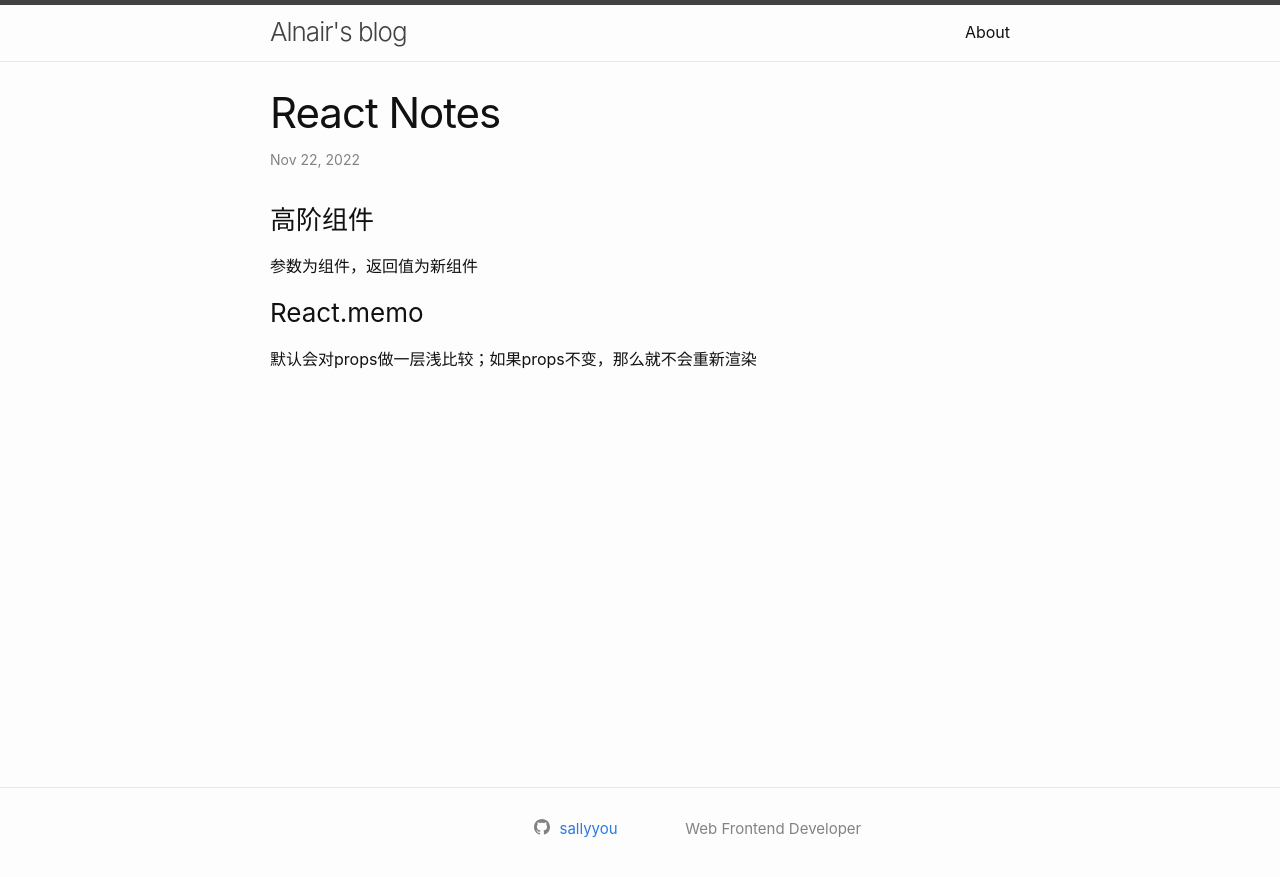
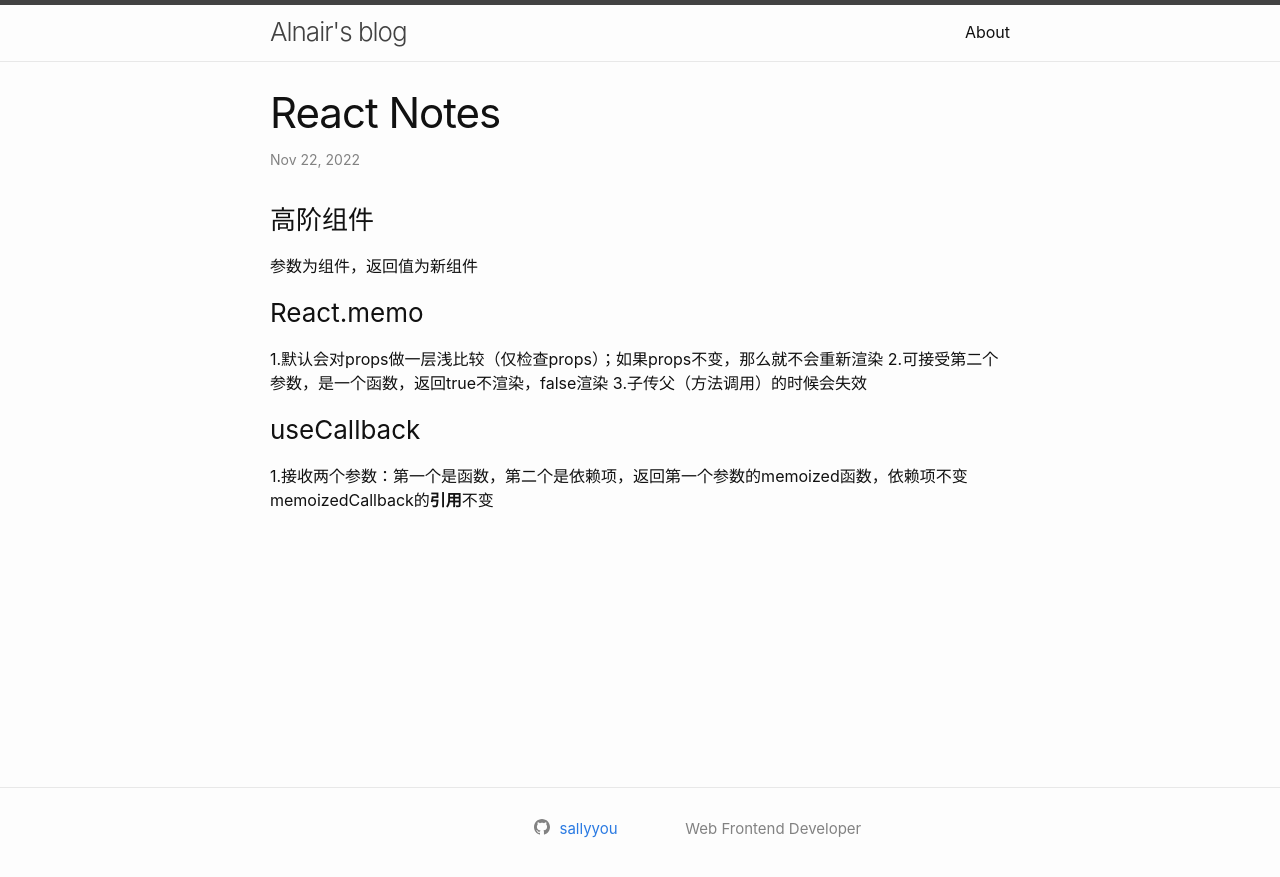
Before and after one commit to astridyang/astridyang.github.io, a Jekyll site: the page built from _posts/2022-11-22-React.md, in a window 1280 px wide. Shown: the top 877 px of the page. Built offline with Jekyll 4.4.1, drawn with Linux system fonts in a browser that asks for light colours.

Commit message:
Update 2022-11-22-React.md

```diff
--- a/_posts/2022-11-22-React.md
+++ b/_posts/2022-11-22-React.md
@@ -7,4 +7,8 @@ categories: frontend
 ### 高阶组件
 参数为组件，返回值为新组件
 ### React.memo
-默认会对props做一层浅比较；如果props不变，那么就不会重新渲染
+1.默认会对props做一层浅比较（仅检查props）；如果props不变，那么就不会重新渲染
+2.可接受第二个参数，是一个函数，返回true不渲染，false渲染
+3.子传父（方法调用）的时候会失效
+### useCallback
+1.接收两个参数：第一个是函数，第二个是依赖项，返回第一个参数的memoized函数，依赖项不变memoizedCallback的**引用**不变
```
